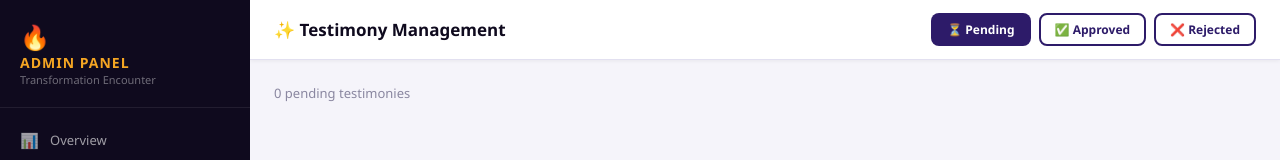
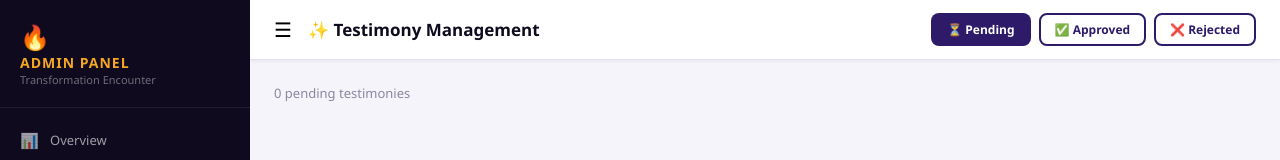
Before and after one commit to oyewolevictor870-hash/Transformation-encounter, a website: page public/admin/testimonies.html in a window 1280 px wide. Shown: the top 160 px of the page. Drawn offline with Linux system fonts and the light colour scheme; no server answers; sample sign-in values are in the browser's storage.

Commit message:
Update testimonies.html

```diff
--- a/public/admin/testimonies.html
+++ b/public/admin/testimonies.html
@@ -23,7 +23,7 @@
   </aside>
   <div class="admin-main">
     <header class="admin-topbar">
-      <div class="admin-page-title">✨ Testimony Management</div>
+      <div style="display:flex;align-items:center;gap:16px"><button style="background:none;border:none;font-size:20px;cursor:pointer" onclick="document.getElementById('adminSidebar').classList.toggle('open')">☰</button><div class="admin-page-title">✨ Testimony Management</div></div>
       <div style="display:flex;gap:8px">
         <button class="btn btn-primary btn-sm" onclick="loadTestimonies('pending')">⏳ Pending</button>
         <button class="btn btn-outline btn-sm" onclick="loadTestimonies('approved')">✅ Approved</button>
```
